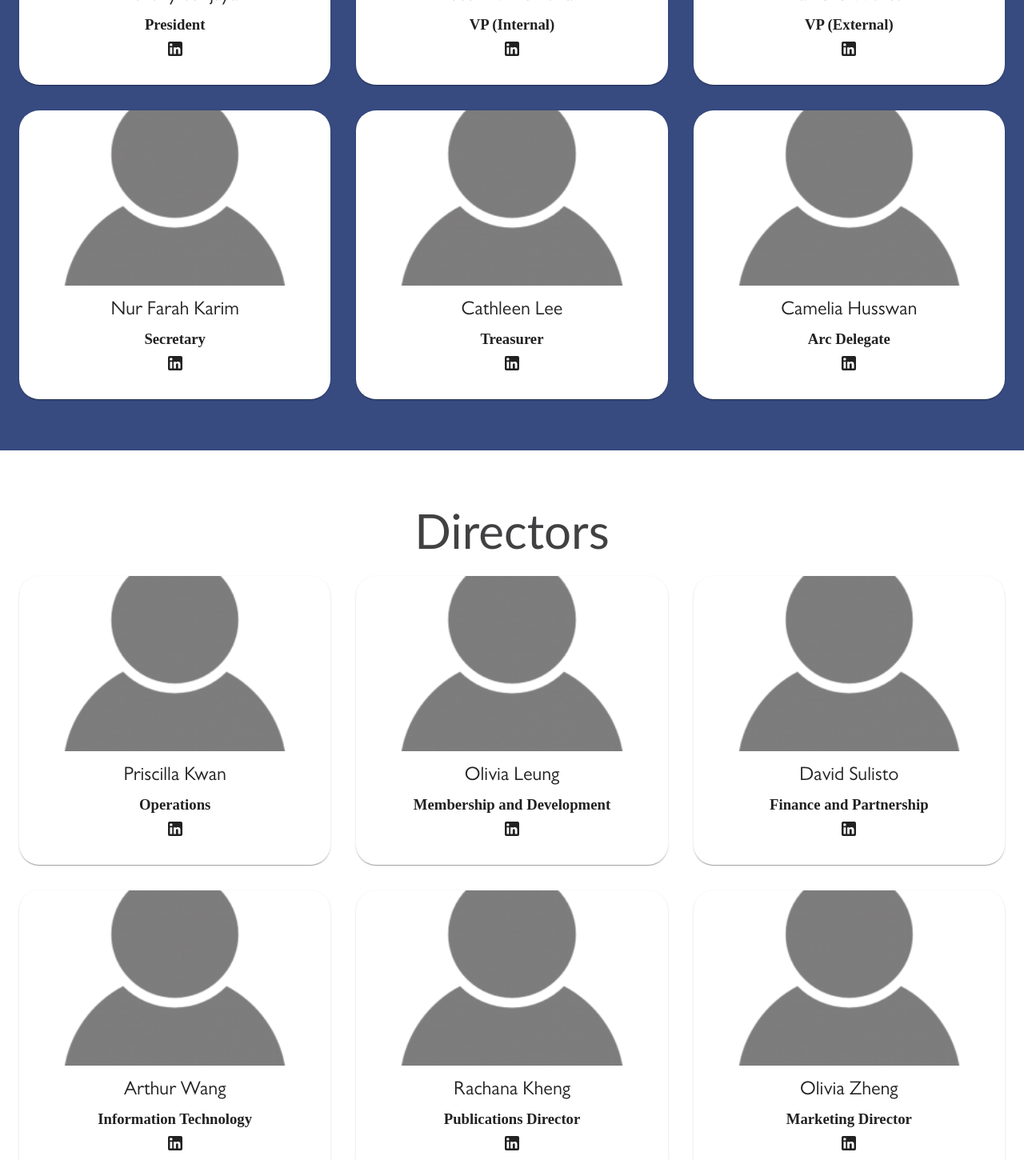
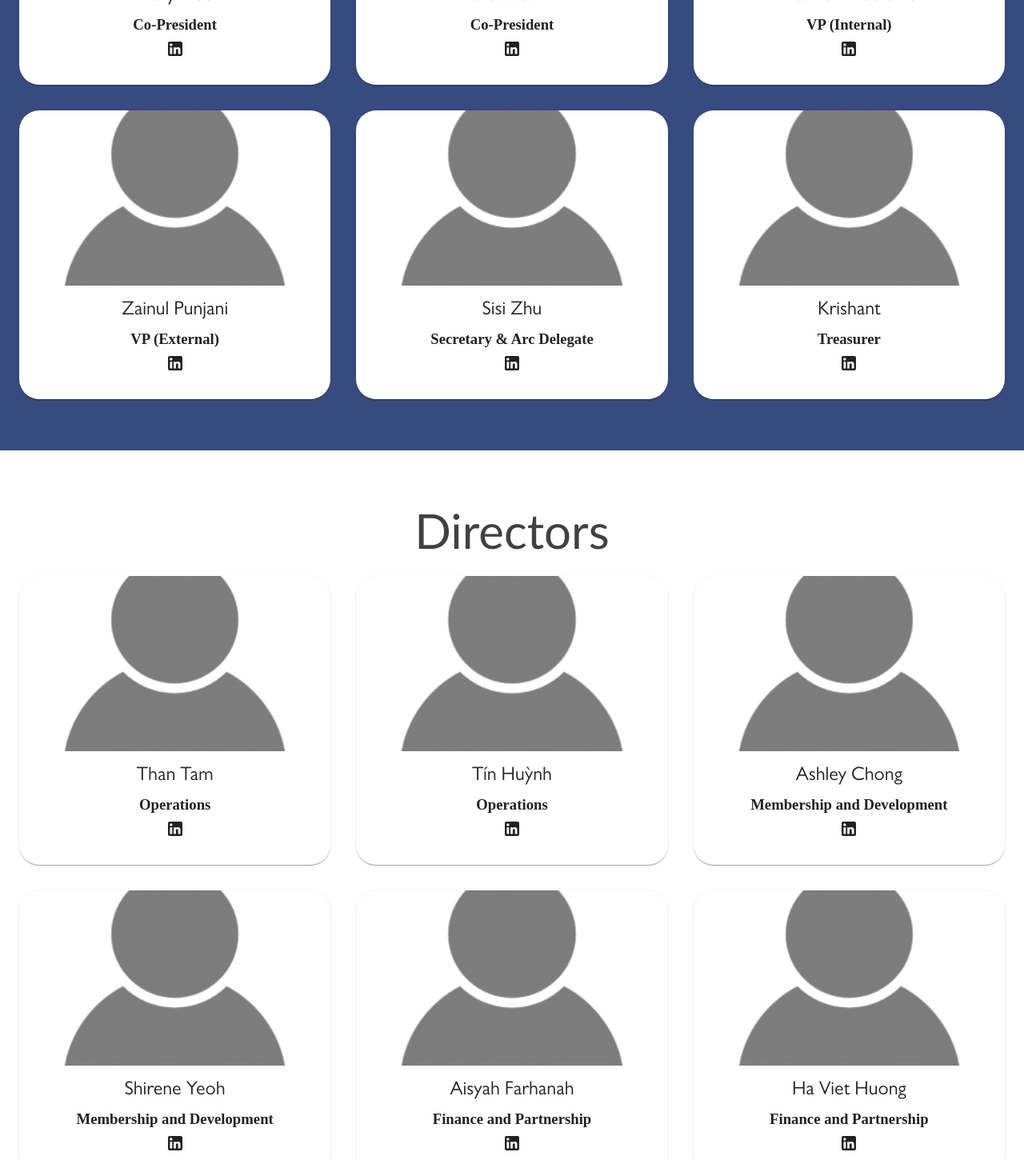
Before and after one commit to UNSWASEANsociety/society_website, a React (Create React App) app: page /team in a window 1280 px wide. Shown: the part 1260-2710 px from the top of the page at 80% size. Built offline with nearby package versions, Linux system fonts and the light colour scheme.

Commit message:
Updated events and teams --missing associates

```diff
--- a/src/pages/Team/TempTeam.js
+++ b/src/pages/Team/TempTeam.js
@@ -1,54 +1,269 @@
 const TeamList = [
-    {
-        category: "executive", role: "President", name: "Anthony Sunjaya",
-        // email:"", linkedin:"",
-    },
-    { category: "executive", role: "VP (Internal)", name: "Austin P. McDonald" },
-    { category: "executive", role: "VP (External)", name: "Danielle Worton" },
-    { category: "executive", role: "Secretary", name: "Nur Farah Karim" },
-    { category: "executive", role: "Treasurer", name: "Cathleen Lee" },
-    { category: "executive", role: "Arc Delegate", name: "Camelia Husswan" },
-    { category: "directors", role: "Operations", name: "Priscilla Kwan" },
-    { category: "directors", role: "Membership and Development", name: "Olivia Leung" },
-    { category: "directors", role: "Finance and Partnership", name: "David Sulisto" },
-    { category: "directors", role: "Information Technology", name: "Arthur Wang" },
-    { category: "directors", role: "Publications Director ", name: "Rachana Kheng" },
-    { category: "directors", role: "Marketing Director", name: "Olivia Zheng" },
-    // { category: "associates", team: "Membership & Development", role: "M&D Associate", name: "Yvonne Stiasny" },
-    { category: "associates", team: "Membership & Development", role: "M&D Associate", name: "Josephus Nifahowuo Ziraluo" },
-    { category: "associates", team: "Membership & Development", role: "M&D Associate", name: "Chua Yi Jing" },
-    { category: "associates", team: "Membership & Development", role: "M&D Associate", name: "Ziyi Wang" },
-    { category: "associates", team: "Membership & Development", role: "M&D Associate", name: "Wanning Cai" },
-    { category: "associates", team: "Membership & Development", role: "M&D Associate", name: "Zoe Ong" },
-    { category: "associates", team: "Membership & Development", role: "M&D Associate", name: "Rainbow Li" },
-    { category: "associates", team: "Membership & Development", role: "M&D Associate", name: "Kathy Nguyen" },
-    { category: "associates", team: "Marketing", role: "Marketing Associate", name: "Cen Shen" },
-    { category: "associates", team: "Marketing", role: "Marketing Associate", name: "Jessica Sutandar" },
-    { category: "associates", team: "Marketing", role: "Marketing Associate", name: "Kevin Mandira Limanta" },
-    { category: "associates", team: "Marketing", role: "Marketing Associate", name: "Sing-Sing Zhang" },
-    { category: "associates", team: "Marketing", role: "Marketing Associate", name: "Thip Kamloonwaysarach" },
-    { category: "associates", team: "Marketing", role: "Marketing Associate", name: "Mia Dang" },
-    { category: "associates", team: "Marketing", role: "Marketing Associate", name: "Zoe Goh" },
-    { category: "associates", team: "Marketing", role: "Marketing Associate", name: "Diva Fahira Zen" },
-    // { category: "associates", team: "Information Technology", role: "IT Associate", name: "Tim Zhang" },
-    { category: "associates", team: "Information Technology", role: "IT Associate", name: "Emir Aditya Zen" },
-    { category: "associates", team: "Information Technology", role: "IT Associate", name: "Hong Ze Zhang" },
-    { category: "associates", team: "Information Technology", role: "IT Associate", name: "William Djong" },
-    { category: "associates", team: "Information Technology", role: "IT Associate", name: "Fengyu Wang" },
-    { category: "associates", team: "Information Technology", role: "IT Associate", name: "Justin Wu" },
-    { category: "associates", team: "Information Technology", role: "IT Associate", name: "Abigail Limanuel" },
-    { category: "associates", team: "Information Technology", role: "IT Associate", name: "Darian Lee " },
-    { category: "associates", team: "Operations", role: "Operations Associate", name: "Tin Arkar Maung" },
-    { category: "associates", team: "Operations", role: "Operations Associate", name: "Charran Kethees" },
-    { category: "associates", team: "Operations", role: "Operations Associate", name: "Eric Ryan Duong" },
-    { category: "associates", team: "Operations", role: "Operations Associate", name: "Alexander Hekkenberg" },
-    { category: "associates", team: "Operations", role: "Operations Associate", name: "Daryl Lee" },
-    { category: "associates", team: "Operations", role: "Operations Associate", name: "Katrina Alchin" },
-    { category: "associates", team: "Finance & Partnership", role: "F&P Associate", name: "Christopher Chong Hong Chiok" },
-    { category: "associates", team: "Finance & Partnership", role: "F&P Associate", name: "Timothy Ng" },
-    { category: "associates", team: "Finance & Partnership", role: "F&P Associate", name: "Stella Lautner" },
-    { category: "associates", team: "Finance & Partnership", role: "F&P Associate", name: "Vivian Wong" },
-    { category: "associates", team: "Finance & Partnership", role: "F&P Associate", name: "Axel Tanamas Librata" },
+  {
+    category: "executive",
+    role: "Co-President",
+    name: "Daryl Lee",
+
+    // email:"", linkedin:"",
+  },
+  {
+    category: "executive",
+    role: "Co-President",
+    name: "Fiona Wahidin",
+  },
+  { category: "executive", role: "VP (Internal)", name: "Brandon Nathaniel" },
+  { category: "executive", role: "VP (External)", name: "Zainul Punjani" },
+  { category: "executive", role: "Secretary & Arc Delegate", name: "Sisi Zhu" },
+  { category: "executive", role: "Treasurer", name: "Krishant" },
+
+  { category: "directors", role: "Operations", name: "Than Tam" },
+  { category: "directors", role: "Operations", name: "Tín Huỳnh" },
+  {
+    category: "directors",
+    role: "Membership and Development",
+    name: "Ashley Chong",
+  },
+  {
+    category: "directors",
+    role: "Membership and Development",
+    name: "Shirene Yeoh",
+  },
+  {
+    category: "directors",
+    role: "Finance and Partnership",
+    name: "Aisyah Farhanah",
+  },
+  {
+    category: "directors",
+    role: "Finance and Partnership",
+    name: "Ha Viet Huong",
+  },
+  {
+    category: "directors",
+    role: "Information Technology",
+    name: "William Djong",
+  },
+  {
+    category: "directors",
+    role: "Information Technology",
+    name: "Wong Han Ming",
+  },
+  {
+    category: "directors",
+    role: "Research & Strategy",
+    name: "Jasper Ahmad",
+  },
+  {
+    category: "directors",
+    role: "Research & Strategy",
+    name: "Justin Lum",
+  },
+  { category: "directors", role: "Marketing Director", name: "Aleina Diabyg" },
+  {
+    category: "directors",
+    role: "Marketing Director",
+    name: "Mohamad Zikri Afham bin Hasnan",
+  },
+  // { category: "associates", team: "Membership & Development", role: "M&D Associate", name: "Yvonne Stiasny" },
+  //   {
+  //     category: "associates",
+  //     team: "Membership & Development",
+  //     role: "M&D Associate",
+  //     name: "Josephus Nifahowuo Ziraluo",
+  //   },
+  //   {
+  //     category: "associates",
+  //     team: "Membership & Development",
+  //     role: "M&D Associate",
+  //     name: "Chua Yi Jing",
+  //   },
+  //   {
+  //     category: "associates",
+  //     team: "Membership & Development",
+  //     role: "M&D Associate",
+  //     name: "Ziyi Wang",
+  //   },
+  //   {
+  //     category: "associates",
+  //     team: "Membership & Development",
+  //     role: "M&D Associate",
+  //     name: "Wanning Cai",
+  //   },
+  //   {
+  //     category: "associates",
+  //     team: "Membership & Development",
+  //     role: "M&D Associate",
+  //     name: "Zoe Ong",
+  //   },
+  //   {
+  //     category: "associates",
+  //     team: "Membership & Development",
+  //     role: "M&D Associate",
+  //     name: "Rainbow Li",
+  //   },
+  //   {
+  //     category: "associates",
+  //     team: "Membership & Development",
+  //     role: "M&D Associate",
+  //     name: "Kathy Nguyen",
+  //   },
+  //   {
+  //     category: "associates",
+  //     team: "Marketing",
+  //     role: "Marketing Associate",
+  //     name: "Cen Shen",
+  //   },
+  //   {
+  //     category: "associates",
+  //     team: "Marketing",
+  //     role: "Marketing Associate",
+  //     name: "Jessica Sutandar",
+  //   },
+  //   {
+  //     category: "associates",
+  //     team: "Marketing",
+  //     role: "Marketing Associate",
+  //     name: "Kevin Mandira Limanta",
+  //   },
+  //   {
+  //     category: "associates",
+  //     team: "Marketing",
+  //     role: "Marketing Associate",
+  //     name: "Sing-Sing Zhang",
+  //   },
+  //   {
+  //     category: "associates",
+  //     team: "Marketing",
+  //     role: "Marketing Associate",
+  //     name: "Thip Kamloonwaysarach",
+  //   },
+  //   {
+  //     category: "associates",
+  //     team: "Marketing",
+  //     role: "Marketing Associate",
+  //     name: "Mia Dang",
+  //   },
+  //   {
+  //     category: "associates",
+  //     team: "Marketing",
+  //     role: "Marketing Associate",
+  //     name: "Zoe Goh",
+  //   },
+  //   {
+  //     category: "associates",
+  //     team: "Marketing",
+  //     role: "Marketing Associate",
+  //     name: "Diva Fahira Zen",
+  //   },
+  //   // { category: "associates", team: "Information Technology", role: "IT Associate", name: "Tim Zhang" },
+  //   {
+  //     category: "associates",
+  //     team: "Information Technology",
+  //     role: "IT Associate",
+  //     name: "Emir Aditya Zen",
+  //   },
+  //   {
+  //     category: "associates",
+  //     team: "Information Technology",
+  //     role: "IT Associate",
+  //     name: "Hong Ze Zhang",
+  //   },
+  //   {
+  //     category: "associates",
+  //     team: "Information Technology",
+  //     role: "IT Associate",
+  //     name: "William Djong",
+  //   },
+  //   {
+  //     category: "associates",
+  //     team: "Information Technology",
+  //     role: "IT Associate",
+  //     name: "Fengyu Wang",
+  //   },
+  //   {
+  //     category: "associates",
+  //     team: "Information Technology",
+  //     role: "IT Associate",
+  //     name: "Justin Wu",
+  //   },
+  //   {
+  //     category: "associates",
+  //     team: "Information Technology",
+  //     role: "IT Associate",
+  //     name: "Abigail Limanuel",
+  //   },
+  //   {
+  //     category: "associates",
+  //     team: "Information Technology",
+  //     role: "IT Associate",
+  //     name: "Darian Lee ",
+  //   },
+  //   {
+  //     category: "associates",
+  //     team: "Operations",
+  //     role: "Operations Associate",
+  //     name: "Tin Arkar Maung",
+  //   },
+  //   {
+  //     category: "associates",
+  //     team: "Operations",
+  //     role: "Operations Associate",
+  //     name: "Charran Kethees",
+  //   },
+  //   {
+  //     category: "associates",
+  //     team: "Operations",
+  //     role: "Operations Associate",
+  //     name: "Eric Ryan Duong",
+  //   },
+  //   {
+  //     category: "associates",
+  //     team: "Operations",
+  //     role: "Operations Associate",
+  //     name: "Alexander Hekkenberg",
+  //   },
+  //   {
+  //     category: "associates",
+  //     team: "Operations",
+  //     role: "Operations Associate",
+  //     name: "Daryl Lee",
+  //   },
+  //   {
+  //     category: "associates",
+  //     team: "Operations",
+  //     role: "Operations Associate",
+  //     name: "Katrina Alchin",
+  //   },
+  //   {
+  //     category: "associates",
+  //     team: "Finance & Partnership",
+  //     role: "F&P Associate",
+  //     name: "Christopher Chong Hong Chiok",
+  //   },
+  //   {
+  //     category: "associates",
+  //     team: "Finance & Partnership",
+  //     role: "F&P Associate",
+  //     name: "Timothy Ng",
+  //   },
+  //   {
+  //     category: "associates",
+  //     team: "Finance & Partnership",
+  //     role: "F&P Associate",
+  //     name: "Stella Lautner",
+  //   },
+  //   {
+  //     category: "associates",
+  //     team: "Finance & Partnership",
+  //     role: "F&P Associate",
+  //     name: "Vivian Wong",
+  //   },
+  //   {
+  //     category: "associates",
+  //     team: "Finance & Partnership",
+  //     role: "F&P Associate",
+  //     name: "Axel Tanamas Librata",
+  //   },
 ];
 
 export default TeamList;
```
Also changed, not shown: src/pages/Events/events_data.js (+22 -2 lines), public/events/casecomp2023.png (added).
